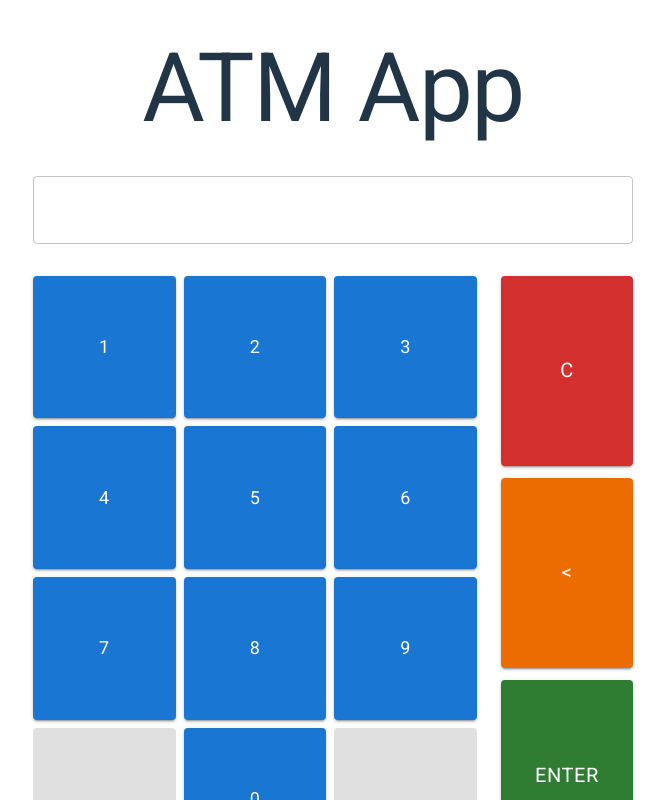
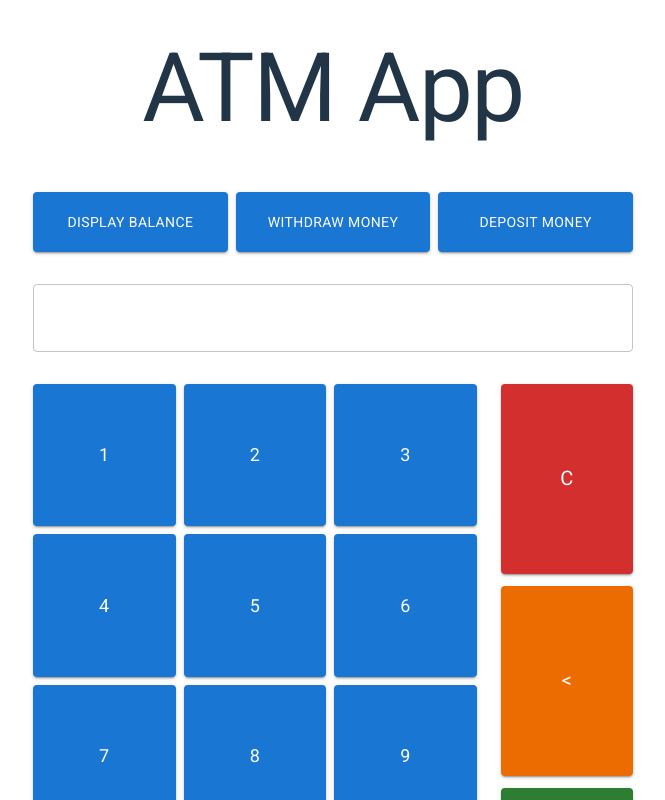
Before and after one commit to pauzimny/atm, a React (Vite) app: page / in a window 1280 px wide. Shown: the top 800 px of the page, without its empty margins (307-972 px from the left). Built offline with nearby package versions, Linux system fonts and the light colour scheme.

Commit message:
Add `ATMActions` component

```diff
--- a/src/ATMContainer.tsx
+++ b/src/ATMContainer.tsx
@@ -1,5 +1,5 @@
 import { Container, Typography, TextField } from '@mui/material';
-import { ATMKeyboard } from './components';
+import { ATMActions, ATMKeyboard } from './components';
 import { useCallback, useState } from 'react';
 import type { ATMKeyboardKey } from './types';
 import { getFormattedCurrency } from './helpers';
@@ -27,6 +27,7 @@ export function ATMContainer() {
   return (
     <Container>
       <Typography variant="h1">ATM App</Typography>
+      <ATMActions />
       <TextField
         label=""
         value={getFormattedCurrency(atmInputValue)}
--- /dev/null
+++ b/src/components/ATMActions.tsx
@@ -0,0 +1,39 @@
+import { Button, Grid } from '@mui/material';
+import { ATM_ACTIONS, type ATMActionType } from '../types';
+
+const atmActions: (ATMActionButton & { id: number })[] = [
+  { id: 1, label: 'Display balance', actionName: ATM_ACTIONS.DISPLAY_BALANCE },
+  { id: 2, label: 'Withdraw money', actionName: ATM_ACTIONS.WITHDRAW },
+  { id: 3, label: 'Deposit money', actionName: ATM_ACTIONS.DEPOSIT },
+];
+
+export function ATMActions() {
+  return (
+    <Grid container spacing={1}>
+      {atmActions.map(atmAction => {
+        const { id, ...rest } = atmAction;
+        return <ActionButton {...rest} key={id} />;
+      })}
+    </Grid>
+  );
+}
+
+type ATMActionButton = {
+  label: string;
+  actionName: ATMActionType;
+};
+
+export function ActionButton({ label, actionName }: ATMActionButton) {
+  return (
+    <Grid size={{ xs: 4 }} sx={{ marginTop: 6 }}>
+      <Button
+        variant="contained"
+        fullWidth
+        onClick={() => console.log('actionName', actionName)}
+        sx={{ height: '100%', minHeight: 60 }}
+      >
+        {label}
+      </Button>
+    </Grid>
+  );
+}
--- a/src/components/index.ts
+++ b/src/components/index.ts
@@ -1,2 +1,3 @@
 export { ATMKeyboard } from './ATMKeyboard';
 export { ATMButton } from './ATMButton';
+export { ATMActions } from './ATMActions';
--- a/src/types.ts
+++ b/src/types.ts
@@ -5,3 +5,11 @@ type ATMKeyboardNumericKey = (typeof ATM_KEYBOARD_KEYS)[number];
 type ATMOpsKey = (typeof ATM_OPS_KEYBOARD_KEYS)[number];
 
 export type ATMKeyboardKey = ATMKeyboardNumericKey | ATMOpsKey;
+
+export const ATM_ACTIONS = {
+  WITHDRAW: 'WITHDRAW',
+  DEPOSIT: 'DEPOSIT',
+  DISPLAY_BALANCE: 'DISPLAY_BALANCE',
+} as const;
+
+export type ATMActionType = (typeof ATM_ACTIONS)[keyof typeof ATM_ACTIONS];
```
